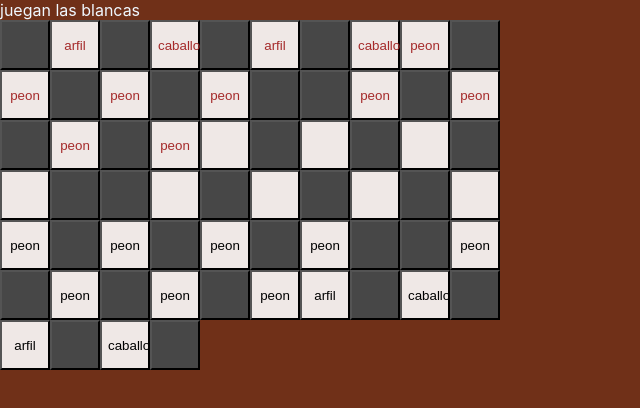
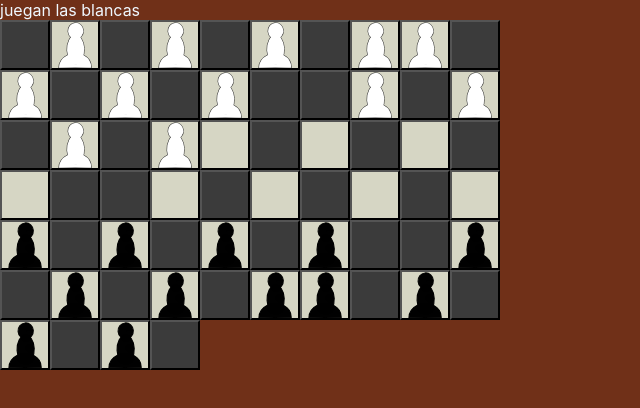
Before and after one commit to edwardescala/jueg-dam-chinas, a React (Create React App) app: page / in a window 1280 px wide. Shown: the top 408 px of the page, without its empty margins (0-640 px from the left). Built offline with nearby package versions, Linux system fonts and the light colour scheme.

Commit message:
agregados nuevos estilos y un nuevo componente

```diff
--- a/src/Tablero.jsx
+++ b/src/Tablero.jsx
@@ -125,7 +125,9 @@ class Tablero extends Component {
             colorActual = 'Negro';
 
         }else{
-            colorActual = 'Blanco';
+            if (caracter === 'B'){
+                colorActual = 'Blanco';
+            }
         }
         return colorActual;
     }
--- a/src/cuadro.css
+++ b/src/cuadro.css
@@ -1,15 +1,25 @@
 .cuadro {
     height: 50px;
     width: 50px;
+
 }
 .cuadro-negro{
-    background: rgb(71, 71, 71);
+    background: rgb(59, 59, 59);
     color: rgba(240, 248, 255, 0.876);
 }
 .cuadro-blanco {
-    background: rgba(255, 255, 255, 0.89);
+    background: rgb(214, 214, 196);
 
 }
 .pieza-blanca {
-    color: brown;
+    background-image: url(./peon.svg);
+    background-repeat: no-repeat;
+    background-size: cover;
+    background-position: center;
 }
+.pieza-negra {
+    background-image: url(./peon-negro.svg);
+    background-repeat: no-repeat;
+    background-size: cover;
+    background-position: center;
+}
--- a/src/cuadro.jsx
+++ b/src/cuadro.jsx
@@ -2,14 +2,15 @@ import React from 'react';
 import './cuadro.css';
 
 const Cuadro = (props) => {
+
     let cuadroColor = props.value ? "cuadro cuadro-blanco" : "cuadro cuadro-negro";
-    let color_pieza = props.color ==='Blanco' ? 'pieza-blanca' : 'pieza-negra';
+    let color_pieza = props.color ==='Blanco' ? 'pieza-blanca' : (props.color === 'Negro' ? 'pieza-negra' : '');
     return (
        <button
             className={`${cuadroColor} ${color_pieza}`}
             onClick={props.onClick}
         >
-           {props.value}
+
        </button>
     );
 };
```
Also changed, not shown: src/Juego.jsx (added, +13 -0 lines), src/peon-negro.svg (added), src/peon.svg (added).
